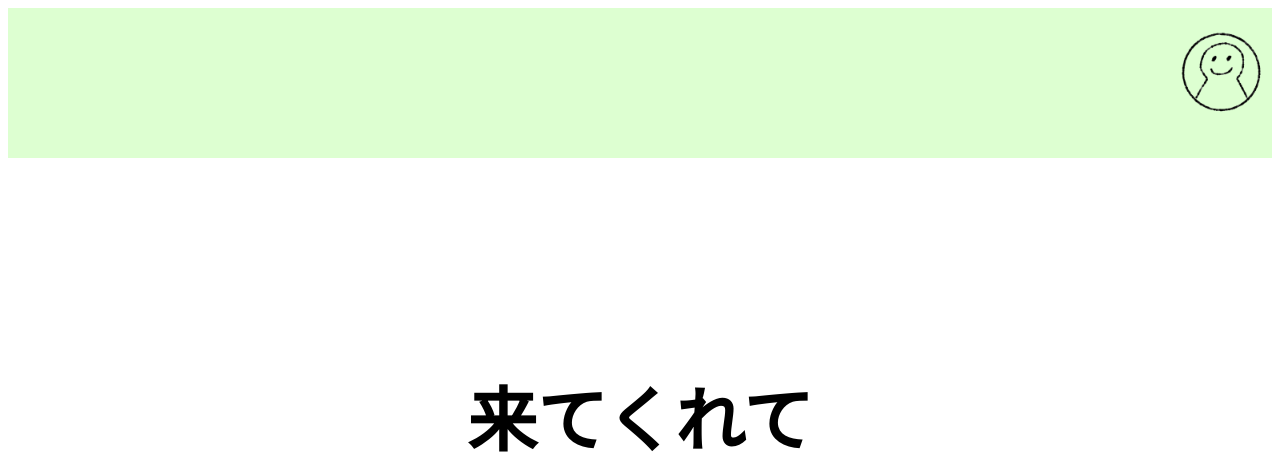
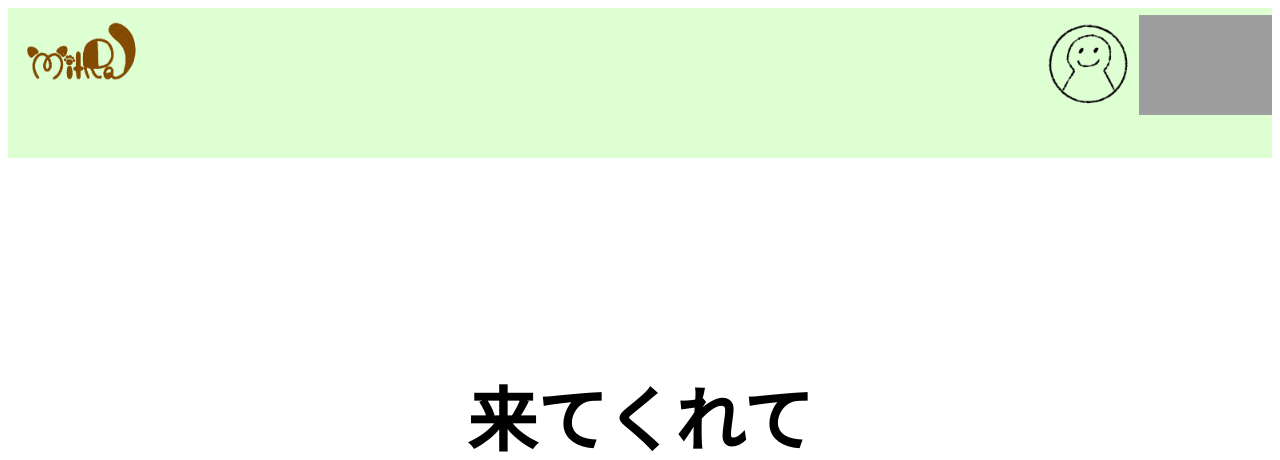
Before and after one commit to mitraYou/temporaly, a PHP site: page /src/index.html in a window 1280 px wide. Shown: the top 460 px of the page. Run offline with PHP 8.4, Linux system fonts and the light colour scheme; grey boxes are pictures that could not be loaded.

Commit message:
ロゴの修正

```diff
--- a/src/css/style.css
+++ b/src/css/style.css
@@ -1,5 +1,6 @@
 body {
 	-webkit-text-size-adjust: 100%;
+	/* background-color: #824900; */
 }
 
 .kakoi {
@@ -361,11 +362,13 @@ nav {
 }
 
 ul {
+	margin-top: -50px;
 	display: flex;
 	justify-content: end;
 }
 
 li {
+	margin-top: -50px;
 	list-style: none;
 
 }
--- a/src/index.html
+++ b/src/index.html
@@ -10,12 +10,15 @@
     <title>Document</title>
 </head>
 <body>
-    <nav>
-        <ul>
-          <li><a href="#"><img src="images/icon.png" class="settei_icon"></a></li>
-          <!-- <li><a href="#"><img src="images/gear1-removebg-preview.png" class="settei_icon"></a></li>
-          <li><a href="#"><img src="images/gear1-removebg-preview.png" class="settei_icon"></a></li> -->
+	<nav>
+		<div class="logo">
+			<img src="images/logp.png" alt="">
+		</div>
+		<ul>
+			<li><a href="#"><img src="images/icon.png" class="settei_icon"></a></li>
+			<li><a href="#"><img src="images/gear1-removebg-preview.png" class="settei_icon"></a></li>
         </ul>
+
       </nav>
     <div class="top-kakoi">
         <h1 class="questionnaire-midasi">来てくれて<br>ありがとう</h1>
```
Also changed, not shown: src/images/logp.png (added).
